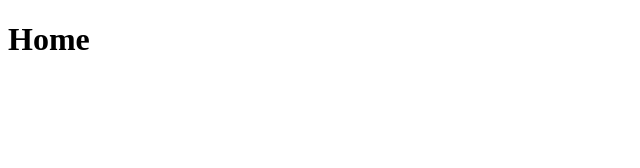
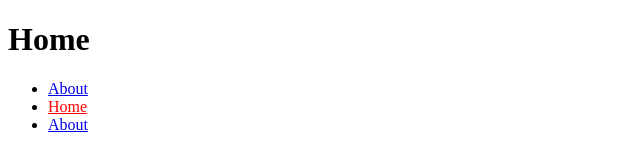
Before and after one commit to azevedorafael/my-blog, a Gatsby site: page / in a window 1280 px wide. Shown: the whole page, without its empty margins (0-640 px from the left). Built offline with nearby package versions, Linux system fonts and the light colour scheme; Gatsby itself is replaced by a stand-in of ours.

Commit message:
Add Link

```diff
--- a/src/pages/index.js
+++ b/src/pages/index.js
@@ -1,4 +1,5 @@
 import React from "react"
+import { Link } from "gatsby"
 
 import Layout from "../components/layout"
 import SEO from "../components/seo"
@@ -7,6 +8,19 @@ const IndexPage = () => (
   <Layout>
     <SEO title="Home" />
     <h1>Home</h1>
+    <ul>
+      <li>
+        <a href="/about">About</a>
+      </li>
+      <li>
+        <Link to="/" activeStyle={{ color: "red" }}>
+          Home
+        </Link>
+      </li>
+      <li>
+        <Link to="/about">About</Link>
+      </li>
+    </ul>
   </Layout>
 )
 
```
